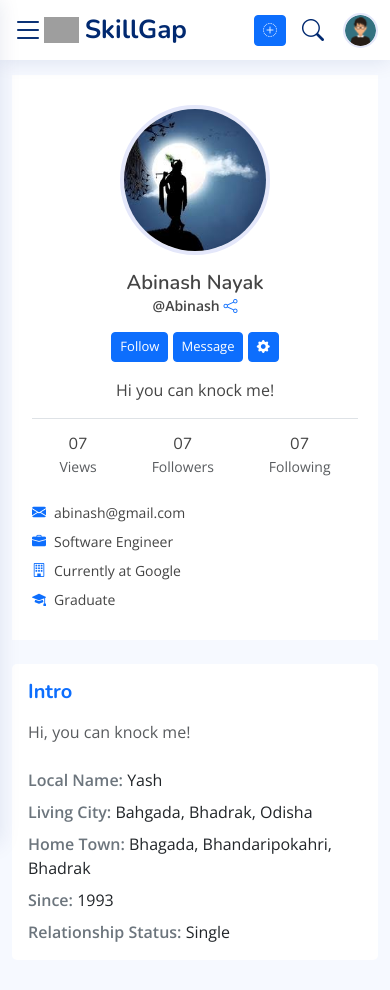
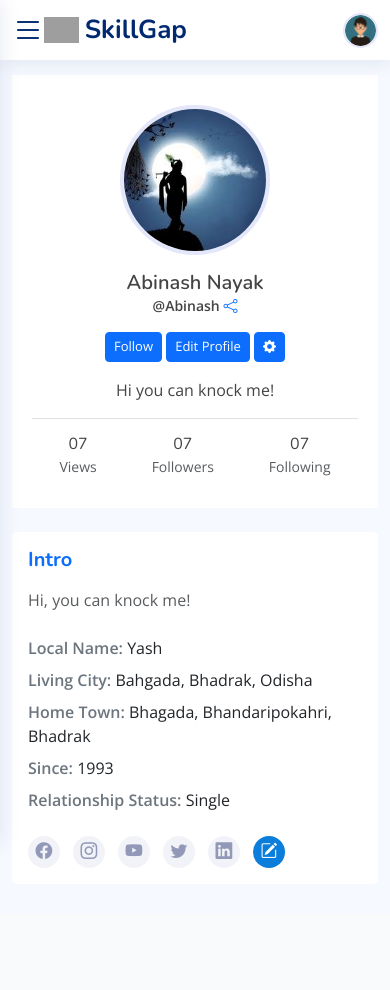
Before and after one commit to abinash07/snapkar, a PHP site: page /snapkar/myaccount in a window 390 px wide. After the commit the page ends 868 px from the top, so only its background shows below. Run offline with PHP 8.4, Linux system fonts and the light colour scheme; grey boxes are pictures that could not be loaded.

Commit message:
Edit profile

```diff
--- a/assets/css/style.css
+++ b/assets/css/style.css
@@ -1574,3 +1574,50 @@ h6 {
   background-color: #0b7dda!important;
   color: #FFF!important;
 }
+
+/* container spacing */
+.social-icon {
+  display: flex;
+  gap: 0.5rem;        /* space between icons */
+  flex-wrap: wrap;    /* wrap on small screens */
+  align-items: center;
+}
+
+/* styling anchors (previously .social-icon p a) */
+.social-icon a {
+  display: inline-flex;              /* center icon */
+  width: 2.33333rem;
+  height: 2.33333rem;
+  justify-content: center;
+  align-items: center;
+  background: #f1f3f8;
+  color: #9299b8;
+  text-decoration: none;
+  border-radius: 50%;
+  margin-right: 5px;                 /* optional — gap already handles spacing */
+  transition: background 0.15s ease, color 0.15s ease, transform 0.12s ease;
+  box-sizing: border-box;
+}
+
+/* icon size */
+.social-icon a i {
+  font-size: 1.05rem;
+  line-height: 1;
+}
+
+/* hover / focus states */
+.social-icon a:hover,
+.social-icon a:focus {
+  background: #e6e9f2;
+  color: #495057;
+  transform: translateY(-2px);
+  outline: none;
+}
+
+/* optional: small screens make icons a bit smaller */
+@media (max-width: 400px) {
+  .social-icon a {
+    width: 2rem;
+    height: 2rem;
+  }
+}
--- a/includes/header.php
+++ b/includes/header.php
@@ -38,7 +38,7 @@
 
             <nav class="header-nav ms-auto">
                 <ul class="d-flex align-items-center">
-                    <li class="nav-item me-3">
+                    <!-- <li class="nav-item me-3">
                         <a class="btn btn-primary btn-sm" href="<?= $base_url; ?>addpost">
                             <i class="bi bi-plus-circle-dotted"></i> <span class="d-none d-lg-inline">Add Post</span>
                         </a>
@@ -47,7 +47,7 @@
                         <a class="nav-link nav-icon" href="<?= $base_url; ?>search">
                             <i class="bi bi-search"></i>
                         </a>
-                    </li>
+                    </li> -->
                     <li class="nav-item dropdown">
                         <a class="nav-link nav-profile d-flex align-items-center pe-0" href="<?= $base_url; ?>myaccount">
                             <img src="<?= $base_url; ?>/assets/img/user-img.png" alt="Profile" class="rounded-circle">
--- a/myaccount.php
+++ b/myaccount.php
@@ -12,7 +12,7 @@
                         <p class="mb-2 fw-semibold" style="font-size: 14px; cursor: pointer;">@Abinash <i id="shareLink" class="bi bi-share text-primary"></i></p>
 
                         <button class="btn btn-primary btn-sm mb-3 mt-2" style="font-size: 13px;">Follow</button>
-                        <button id="followBtn" class="btn btn-primary btn-sm mb-3 mt-2" style="font-size: 13px;">Message</button>
+                        <a href="<?= $base_url; ?>editprofile" class="btn btn-primary btn-sm mb-3 mt-2" style="font-size: 13px;">Edit Profile</a>
                         <a href="<?= $base_url; ?>settings" class="btn btn-primary btn-sm mb-3 mt-2" style="font-size: 13px;"><i class="bi bi-gear-fill"></i></a>
 
                         <p id="bio">Hi you can knock me!</p>
@@ -29,25 +29,6 @@
                             <div>
                                 <h6 class="mb-0" id="following">07</h6>
                                 <small class="text-muted">Following</small>
-                            </div>
-                        </div>
-
-                        <div class="text-start mt-4 small">
-                            <div class="d-flex align-items-center mb-2">
-                                <i class="bi bi-envelope-fill me-2 text-primary"></i>
-                                <span>abinash@gmail.com</span>
-                            </div>
-                            <div class="d-flex align-items-center mb-2">
-                                <i class="bi bi-briefcase-fill me-2 text-primary"></i>
-                                <span>Software Engineer</span>
-                            </div>
-                            <div class="d-flex align-items-center mb-2">
-                                <i class="bi bi-building me-2 text-primary"></i>
-                                <span>Currently at Google</span>
-                            </div>
-                            <div class="d-flex align-items-center">
-                                <i class="bi bi-mortarboard-fill me-2 text-primary"></i>
-                                <span>Graduate</span>
                             </div>
                         </div>
                     </div>
@@ -81,6 +62,16 @@
                                     <span class="text-dark">Single</span>
                                 </li>
                             </ul>
+
+                            <div class="social-icon mt-4">
+                                <a href="#" target="_blank" rel="noopener noreferrer" aria-label="Facebook"><i class="bi bi-facebook"></i></a>
+                                <a href="#" target="_blank" rel="noopener noreferrer" aria-label="Instagram"><i class="bi bi-instagram"></i></a>
+                                <a href="#" target="_blank" rel="noopener noreferrer" aria-label="YouTube"><i class="bi bi-youtube"></i></a>
+                                <a href="#" target="_blank" rel="noopener noreferrer" aria-label="Twitter"><i class="bi bi-twitter"></i></a>
+                                <a href="#" target="_blank" rel="noopener noreferrer" aria-label="LinkedIn"><i class="bi bi-linkedin"></i></a>
+
+                                <a href="social" style="background-color: #0B7DDA; color: #FFFFFF;"><i class="bi bi-pencil-square"></i></a>
+                            </div>
                         </div>
                     </div>
                 </div>
```
Also changed, not shown: editprofile.php (added, +89 -0 lines).
